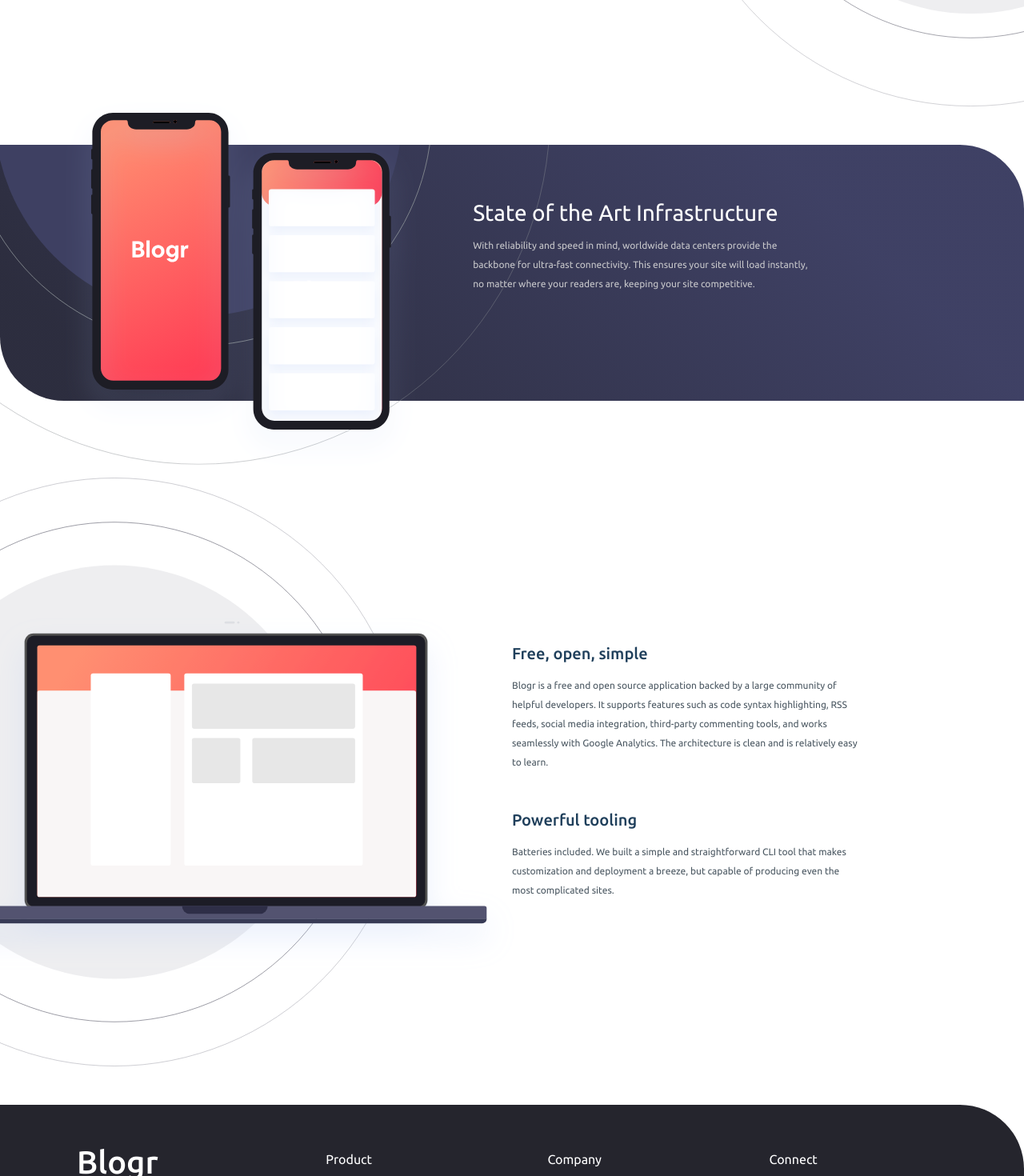
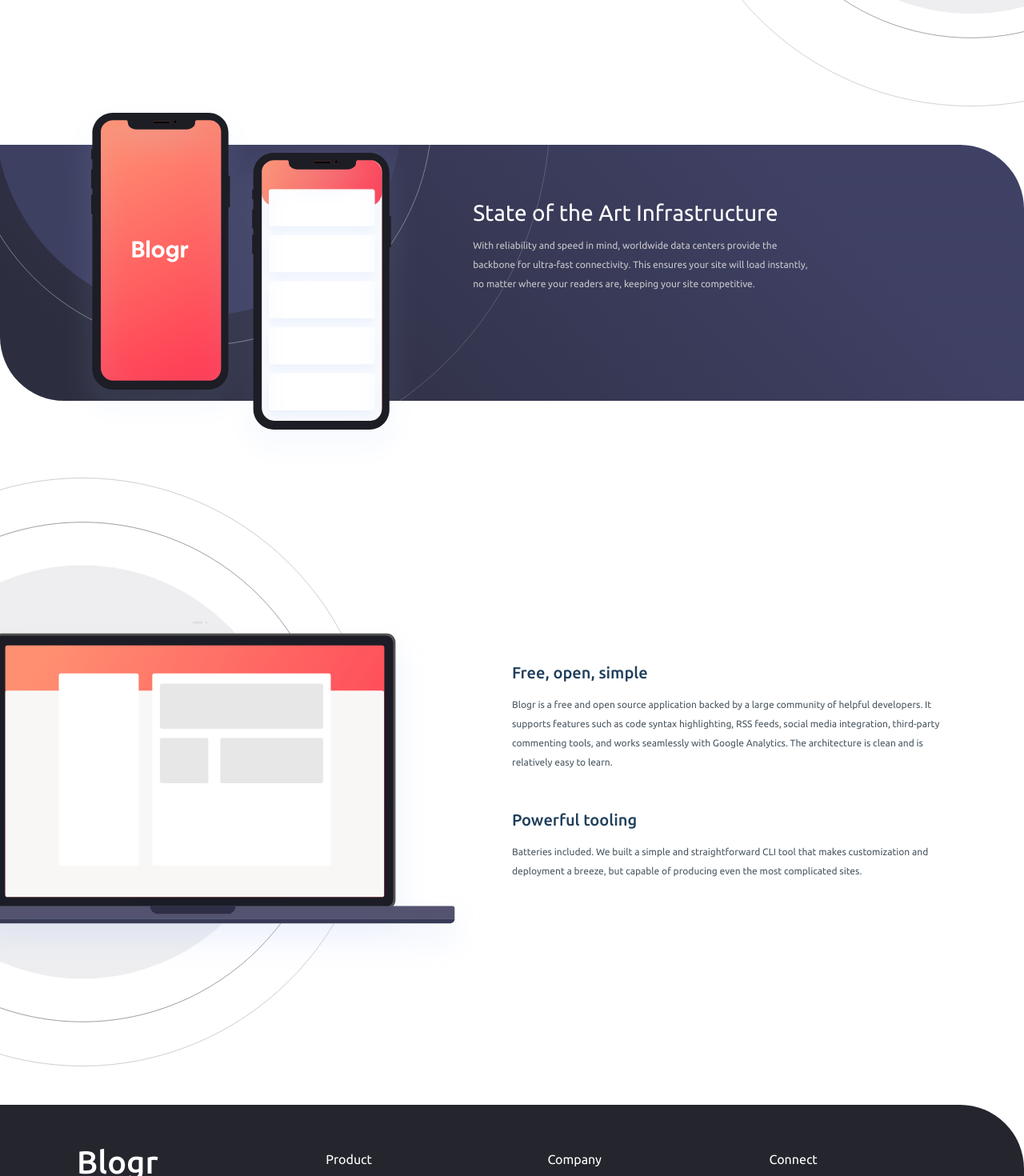
Before and after one commit to mrcsporto/blogr, a React (Create React App) app: page / in a window 1280 px wide. Shown: the part 1240-2710 px from the top of the page at 80% size. Built offline with nearby package versions, Linux system fonts and the light colour scheme.

Commit message:
adjust position

```diff
--- a/src/components/First/styles.css
+++ b/src/components/First/styles.css
@@ -20,6 +20,6 @@
 }
 
 .design-section .card {
-  padding-left: 9.5rem;
+  padding-left: 5.5rem;
   background-color: transparent;
 }
--- a/src/components/Last/styles.css
+++ b/src/components/Last/styles.css
@@ -6,22 +6,20 @@
   position: relative;
   width: 43rem;
   height: 46rem;
-  /* right: 12rem; */
+  right: 2.5rem;
 }
 
 .laptop-section {
   margin: auto;
   display: flex;
   position: relative;
-  z-index: 9999;
-  flex-direction: row;
-  justify-content: space-evenly;
+  z-index: 1;
   align-items: center;
   width: 100%;
   margin: auto;
 }
 
 .laptop-section .card {
-  padding-right: 7rem;
+  padding-right: rem;
   background-color: transparent;
 }
--- a/src/components/Middle/index.js
+++ b/src/components/Middle/index.js
@@ -3,8 +3,11 @@ import "./styles.css";
 const Middle = () => {
   return (
     <>
+          <div className="bg-crop">
+
+    <div className="bg-pattern-circles"></div>
+          </div>
       <div className="bg-container">
-        <div className="bg-pattern-circles"></div>
         <div className="container">
           <div className="illustration-phones"></div>
           <div className="card border-0 d-flex flex-column pe-5">
--- a/src/components/Middle/styles.css
+++ b/src/components/Middle/styles.css
@@ -10,10 +10,11 @@
   background-repeat: no-repeat;
   background-position: left bottom;
   background-size: cover;
-  position: absolute;
+  position: relative;
   width: 55rem;
   height: 25rem;
   left: -12rem;
+  z-index: 1;
 }
 
 .illustration-phones {
@@ -24,13 +25,13 @@
   width: 100%;
   position: relative;
   top: -3.5rem;
+  z-index: 2;
 }
 
  .container {
   display: flex;
   position: relative;
   flex-direction: row;
-  justify-content: space-evenly;
   width: 100%;
  }
 
@@ -46,3 +47,9 @@
   background-color: transparent;
   padding: 0;
  }
+
+ .bg-crop {
+  height: 20rem;
+   overflow: hidden;
+   position: absolute;
+ }
```
